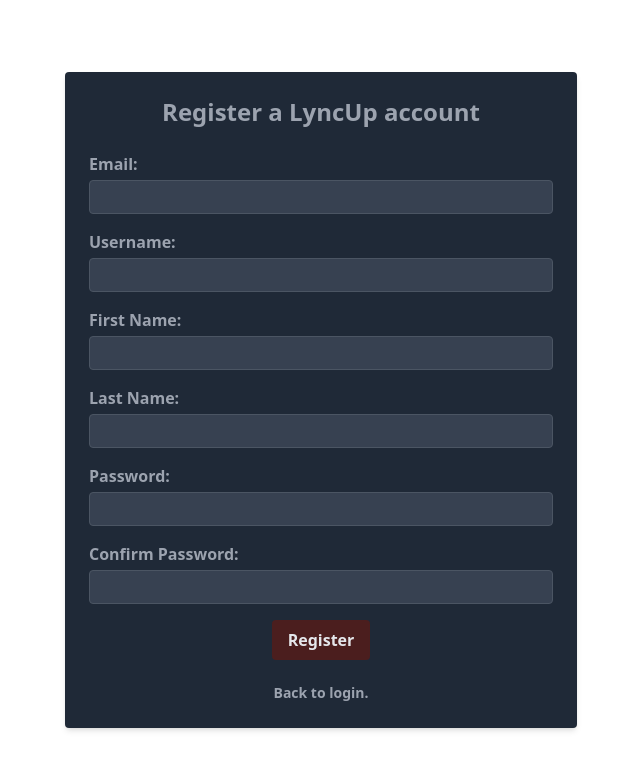
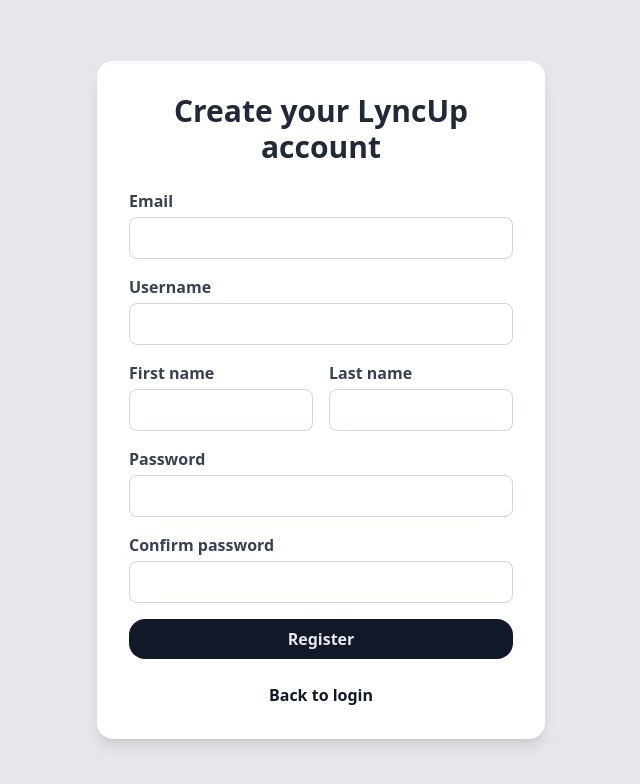
Before and after one commit to jumanlee/lyncupreact, a React (Vite) app: page /register in a window 1280 px wide. Shown: the top 784 px of the page, without its empty margins (319-959 px from the left). Built offline with nearby package versions, Linux system fonts and the light colour scheme.

Commit message:
changed style of login and register pages

```diff
--- a/src/Auth.tsx
+++ b/src/Auth.tsx
@@ -1,10 +1,8 @@
-import React, { useState, ChangeEvent, FormEvent, useEffect } from "react";
+import React, { useState, ChangeEvent } from "react";
+import { useNavigate } from "react-router-dom";
 import axiosInstance from "./axiom";
-import { useNavigate, Link } from "react-router-dom";
 import { jwtDecode, JwtPayload } from "jwt-decode";
 import { useAuth } from "./App";
-
-//css library component from https://tailwindui.com/components/application-ui/forms/sign-in-forms
 
 interface LoginData {
   email: string;
@@ -12,132 +10,113 @@
 }
 
 const AuthForm: React.FC = () => {
+  const navigate = useNavigate();
+  const { setIsAuthenticated } = useAuth();
+
   const [loginData, setLoginData] = useState<LoginData>({
     email: "",
     password: "",
   });
 
-  const { setIsAuthenticated } = useAuth();
-  const navigate = useNavigate();
+  const [loading, setLoading] = useState(false);
+  const [feedback, setFeedback] = useState<string | null>(null);
 
   const handleLoginChange = (e: ChangeEvent<HTMLInputElement>) => {
-    //e.target is the input element. name is attribute of html.
     const { name, value } = e.target;
-    setLoginData({ ...loginData, [name]: value });
+    setLoginData(prev => ({ ...prev, [name]: value }));
+    //clear message while typing
+    setFeedback(null);
   };
 
-  //unlike ChangeEvent, often don't need to specify a type parameter with FormEvent when it's used with form submission because form submissions are generally handled at the form level, not on individual elements within the form.
-  const handleLoginSubmit = async (event: React.FormEvent) => {
-    //prevent default refresh
-    event.preventDefault();
+  const handleLoginSubmit = async (e: React.FormEvent) => {
+    e.preventDefault();
+    setLoading(true);
+    setFeedback(null);
 
     try {
-      const response = await axiosInstance.post("token/", loginData);
-      localStorage.setItem("access_token", response.data.access);
-      localStorage.setItem("refresh_token", response.data.refresh);
+      const resp = await axiosInstance.post("token/", loginData);
 
+      localStorage.setItem("access_token", resp.data.access);
+      localStorage.setItem("refresh_token", resp.data.refresh);
       setIsAuthenticated(true);
 
-      //define the payload type
-      interface CustomJwtPayLoad extends JwtPayload {
+      interface CustomJwt extends JwtPayload {
         user_id: number;
       }
-
-      //save the user id in local storage
-      try {
-        const decoded_token = jwtDecode<CustomJwtPayLoad>(response.data.access);
-        localStorage.setItem("user_id", decoded_token.user_id.toString());
-      } catch (error) {
-        console.error(error);
-        console.log("Failed to save user id in local storage");
-      }
+      const decoded = jwtDecode<CustomJwt>(resp.data.access);
+      localStorage.setItem("user_id", decoded.user_id.toString());
 
       navigate("/queue");
-    } catch (error) {
-      console.error(error);
-      alert("The email and or password are wrong! Please try again!");
+    } catch (err: any) {
+      const msg =
+        err.response?.data?.detail ||
+        "The email and/or password are wrong. Please try again.";
+      setFeedback(msg);
+    } finally {
+      setLoading(false);
     }
   };
 
-  // const logout = () => {
-  //   //remove all the tokens from browser
-  //   localStorage.removeItem("access_token");
-  //   localStorage.removeItem("refresh_token");
-  //   //also remove the user id
-  //   localStorage.removeItem("user_id");
-  //   setIsLoggedIn(false);
-  //   setLoginData({
-  //     email: "",
-  //     password: "",
-  //   });
-  // };
-
-  //useEffect to check if the user is already logged in or not. If already logged in, it the page will display "welcome to LyncUp" otherwise, it will show the form required to log in. Remember, I'm using dummy tokens here.
-  useEffect(() => {
-    // const accessToken = localStorage.getItem("access_token");
-    // if (accessToken) {
-    //   setIsLoggedIn(true);
-    // }
-  }, []);
-
   return (
-    <div className="min-h-screen flex items-center justify-center px-4">
-      <div className="w-full max-w-lg mx-auto bg-gray-800 text-gray-200 p-6 rounded shadow-md">
-        <h2 className="text-2xl text-gray-400 font-semibold mb-6 text-center">
+    <div className="bg-gray-200 min-h-screen flex items-center justify-center text-gray-700">
+      <div className="max-w-md w-full mx-4 bg-white p-8 rounded-2xl shadow-lg">
+        <h2 className="text-3xl font-bold text-gray-800 mb-6 text-center">
           Welcome to LyncUp!
         </h2>
-        <form onSubmit={handleLoginSubmit}>
-          <div className="mb-4">
-            <label
-              htmlFor="email"
-              className="block mb-1 text-gray-400 font-semibold"
-            >
-              Email:
+
+        <form onSubmit={handleLoginSubmit} className="space-y-4">
+          {/* email */}
+          <div>
+            <label htmlFor="email" className="block mb-1 font-semibold">
+              Email
             </label>
             <input
               id="email"
+              name="email"
               type="email"
-              name="email"
               autoComplete="off"
               value={loginData.email}
               onChange={handleLoginChange}
-              className="w-full bg-gray-700 border border-gray-600 rounded px-2 py-1 text-gray-200 focus:outline-none focus:ring-1 focus:ring-gray-500"
+              className="w-full px-4 py-2 border border-gray-300 rounded-lg focus:outline-none"
             />
           </div>
-          <div className="mb-4">
-            <label
-              htmlFor="password"
-              className="block mb-1 text-gray-400 font-semibold"
-            >
-              Password:
+
+          {/* password */}
+          <div>
+            <label htmlFor="password" className="block mb-1 font-semibold">
+              Password
             </label>
             <input
               id="password"
+              name="password"
               type="password"
-              name="password"
-              autoComplete="new-password"
+              autoComplete="current-password"
               value={loginData.password}
               onChange={handleLoginChange}
-              className="w-full bg-gray-700 border border-gray-600 rounded px-2 py-1 focus:outline-none focus:ring-1 focus:ring-gray-500"
+              className="w-full px-4 py-2 border border-gray-300 rounded-lg focus:outline-none"
             />
           </div>
-          <div className="flex justify-center">
-            <button
-              type="submit"
-              className="bg-[#4b1e1e] text-gray-200 font-semibold py-2 px-4 rounded focus:outline-none"
-            >
-              Log In
-            </button>
-          </div>
+
+          {feedback && (
+            <p className="text-sm text-red-600 text-center">{feedback}</p>
+          )}
+
+          {/* submit */}
+          <button
+            type="submit"
+            disabled={loading}
+            className="w-full bg-gray-900 hover:bg-gray-800 text-gray-200 font-semibold py-2 rounded-2xl disabled:opacity-50"
+          >
+            {loading ? "Logging in..." : "Log In"}
+          </button>
         </form>
-        <div className="mt-5 flex items-center justify-center">
-          <button onClick={() => navigate("/register")}>
-            <span className="text-gray-400 text-sm font-semibold">
-              Don't have an account?
-            </span>{" "}
-            <span className="text-gray-200 text-sm font-bold">
-              Register now!
-            </span>
+
+        <div className="mt-6 text-center">
+          <button
+            onClick={() => navigate("/register")}
+            className="text-gray-900 font-semibold hover:underline"
+          >
+            Don't have an account? Register now!
           </button>
         </div>
       </div>
--- a/src/Register.tsx
+++ b/src/Register.tsx
@@ -1,7 +1,6 @@
 import React, { useState, ChangeEvent } from "react";
+import { useNavigate } from "react-router-dom";
 import axiosPublicInstance from "./axiomPublic";
-import { useNavigate } from "react-router-dom";
-
 
 interface RegisterData {
   email: string;
@@ -13,6 +12,7 @@
 }
 
 const Register: React.FC = () => {
+  const navigate   = useNavigate();
   const [registerData, setRegisterData] = useState<RegisterData>({
     email: "",
     username: "",
@@ -21,167 +21,162 @@
     firstname: "",
     lastname: "",
   });
-
-  const navigate = useNavigate();
+  const [loading, setLoading] = useState(false);
+  const [feedback, setFeedback] = useState<string | null>(null);
 
   const handleRegisterChange = (e: ChangeEvent<HTMLInputElement>) => {
-    //e.target is the input element. name is attribute of html.
     const { name, value } = e.target;
-    setRegisterData({ ...registerData, [name]: value });
+    setRegisterData(prev => ({ ...prev, [name]: value }));
   };
 
-  //unlike ChangeEvent, often don't need to specify a type parameter with FormEvent when it's used with form submission because form submissions are generally handled at the form level, not on individual elements within the form.
-  const handleRegisterSubmit = (event: React.FormEvent) => {
-    //prevent default refresh
-    event.preventDefault();
+  const handleRegisterSubmit = async (e: React.FormEvent) => {
+    e.preventDefault();
+    setFeedback(null);
 
-    //double check passwords
     if (registerData.password !== registerData.password2) {
-        alert("Passwords do not match");
+      setFeedback("Passwords do not match.");
       return;
     }
 
-      axiosPublicInstance
-      .post("users/register/", registerData)
-      .then((response) => {
-        console.log(response);
-        alert("Register successful! Please log in with your credentials.");
-        navigate("/");
-      })
-      .catch((error) => {
-        console.error(error);
-        alert("Registration failed. Please try again");
-      });
+    setLoading(true);
+    try {
+      await axiosPublicInstance.post("users/register/", registerData);
+      alert("Register successful! Check your inbox to verify your email.");
+      navigate("/");               // back to login
+    } catch (err: any) {
+      const msg =
+        err.response?.data?.detail ||
+        "Registration failed. Please check your details and try again.";
+      setFeedback(msg);
+    } finally {
+      setLoading(false);
+    }
   };
 
   return (
-    <div className="min-h-screen flex items-center justify-center px-4">
-      <div className="w-full max-w-lg mx-auto bg-gray-800 text-gray-200 p-6 rounded shadow-md">
-        <h2 className="text-2xl text-gray-400 font-semibold mb-6 text-center">
-          Register a LyncUp account
+    <div className="bg-gray-200 min-h-screen flex items-center justify-center text-gray-700">
+      <div className="max-w-md w-full mx-4 bg-white p-8 rounded-2xl shadow-lg">
+        <h2 className="text-3xl font-bold text-gray-800 mb-6 text-center">
+          Create your LyncUp account
         </h2>
-        <form onSubmit={handleRegisterSubmit}>
-          <div className="mb-4">
-            <label
-              htmlFor="email"
-              className="block mb-1 text-gray-400 font-semibold"
-            >
-              Email:
+
+        <form onSubmit={handleRegisterSubmit} className="space-y-4">
+          {/* email */}
+          <div>
+            <label htmlFor="email" className="block mb-1 font-semibold">
+              Email
             </label>
             <input
               id="email"
+              name="email"
               type="email"
-              name="email"
               autoComplete="off"
               value={registerData.email}
               onChange={handleRegisterChange}
-              className="w-full bg-gray-700 border border-gray-600 rounded px-2 py-1
-                           focus:outline-none focus:ring-1 focus:ring-gray-500"
+              className="w-full px-4 py-2 border border-gray-300 rounded-lg focus:outline-none"
             />
           </div>
-          <div className="mb-4">
-            <label
-              htmlFor="username"
-              className="block mb-1 text-gray-400 font-semibold"
-            >
-              Username:
+
+          {/* username */}
+          <div>
+            <label htmlFor="username" className="block mb-1 font-semibold">
+              Username
             </label>
             <input
               id="username"
+              name="username"
               type="text"
-              name="username"
               autoComplete="off"
               value={registerData.username}
               onChange={handleRegisterChange}
-              className="w-full bg-gray-700 border border-gray-600 rounded px-2 py-1
-                           focus:outline-none focus:ring-1 focus:ring-gray-500"
+              className="w-full px-4 py-2 border border-gray-300 rounded-lg focus:outline-none"
             />
           </div>
-          <div className="mb-4">
-            <label
-              htmlFor="firstname"
-              className="block mb-1 text-gray-400 font-semibold"
-            >
-              First Name:
+
+          {/* first / last name side-by-side */}
+          <div className="flex space-x-4">
+            <div className="flex-1">
+              <label htmlFor="firstname" className="block mb-1 font-semibold">
+                First name
               </label>
               <input
                 id="firstname"
+                name="firstname"
                 type="text"
-              name="firstname"
                 autoComplete="off"
                 value={registerData.firstname}
                 onChange={handleRegisterChange}
-              className="w-full bg-gray-700 border border-gray-600 rounded px-2 py-1
-                           focus:outline-none focus:ring-1 focus:ring-gray-500"
+                className="w-full px-4 py-2 border border-gray-300 rounded-lg focus:outline-none"
               />
             </div>
-          <div className="mb-4">
-            <label
-              htmlFor="lastname"
-              className="block mb-1 text-gray-400 font-semibold"
-            >
-              Last Name:
+            <div className="flex-1">
+              <label htmlFor="lastname" className="block mb-1 font-semibold">
+                Last name
               </label>
               <input
                 id="lastname"
+                name="lastname"
                 type="text"
-              name="lastname"
                 autoComplete="off"
                 value={registerData.lastname}
                 onChange={handleRegisterChange}
-              className="w-full bg-gray-700 border border-gray-600 rounded px-2 py-1
-                           focus:outline-none focus:ring-1 focus:ring-gray-500"
+                className="w-full px-4 py-2 border border-gray-300 rounded-lg focus:outline-none"
               />
             </div>
-          <div className="mb-4">
-            <label
-              htmlFor="password"
-              className="block mb-1 text-gray-400 font-semibold"
-            >
-              Password:
+          </div>
+
+          {/* passwords */}
+          <div>
+            <label htmlFor="password" className="block mb-1 font-semibold">
+              Password
             </label>
             <input
               id="password"
+              name="password"
               type="password"
-              name="password"
+              autoComplete="new-password"
               value={registerData.password}
               onChange={handleRegisterChange}
-              autoComplete="new-password"
-              className="w-full bg-gray-700 border border-gray-600 rounded px-2 py-1 focus:outline-none focus:ring-1 focus:ring-gray-500"
+              className="w-full px-4 py-2 border border-gray-300 rounded-lg focus:outline-none"
             />
           </div>
-          <div className="mb-4">
-            <label
-              htmlFor="password2"
-              className="block mb-1 text-gray-400 font-semibold"
-            >
-              Confirm Password:
+
+          <div>
+            <label htmlFor="password2" className="block mb-1 font-semibold">
+              Confirm password
             </label>
             <input
               id="password2"
+              name="password2"
               type="password"
-              name="password2"
               autoComplete="new-password"
               value={registerData.password2}
               onChange={handleRegisterChange}
-              className="w-full bg-gray-700 border border-gray-600 rounded px-2 py-1 focus:outline-none focus:ring-1 focus:ring-gray-500"
+              className="w-full px-4 py-2 border border-gray-300 rounded-lg focus:outline-none"
             />
           </div>
 
-          <div className="flex justify-center">
+          {feedback && (
+            <p className="text-sm text-red-600 text-center">{feedback}</p>
+          )}
+
+          {/* submit */}
           <button
             type="submit"
-              className="bg-[#4b1e1e] text-gray-200 font-semibold py-2 px-4 rounded focus:outline-none"
+            disabled={loading}
+            className="w-full bg-gray-900 hover:bg-gray-800 text-gray-200 font-semibold py-2 rounded-2xl disabled:opacity-50"
           >
-              Register
+            {loading ? "Registering..." : "Register"}
           </button>
-          </div>
         </form>
-        <div className="mt-5 flex items-center justify-center">
-          <button onClick={() => navigate("/")}>
-            <span className="text-gray-400 text-sm font-semibold">
-              Back to login.
-            </span>
+
+        {/* back link */}
+        <div className="mt-6 text-center">
+          <button
+            onClick={() => navigate("/")}
+            className="text-gray-900 font-semibold hover:underline"
+          >
+            Back to login
           </button>
         </div>
       </div>
--- a/src/VerifyFail.tsx
+++ b/src/VerifyFail.tsx
@@ -66,16 +66,9 @@
 
           <button
             onClick={() => navigate("/")}
-            className="
-              border border-gray-900
-              text-gray-900
-              font-semibold
-              py-2 px-4
-              rounded-2xl
-              hover:bg-gray-100
-            "
+            className="text-gray-900 font-semibold hover:underline"
           >
-            Back
+            Back to login
           </button>
         </div>
       </div>
```
Lines whose indentation alone changed are shown as unchanged.
